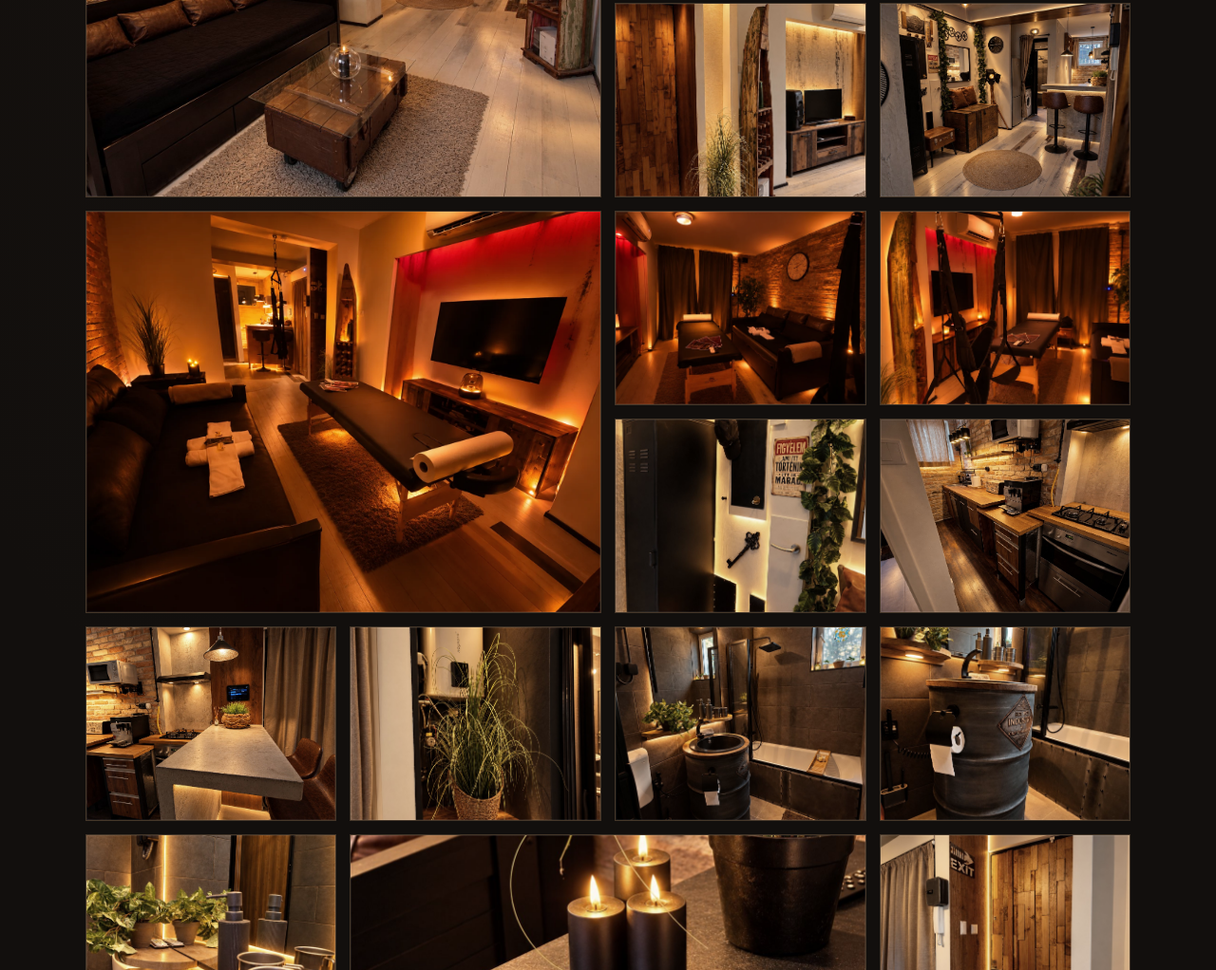
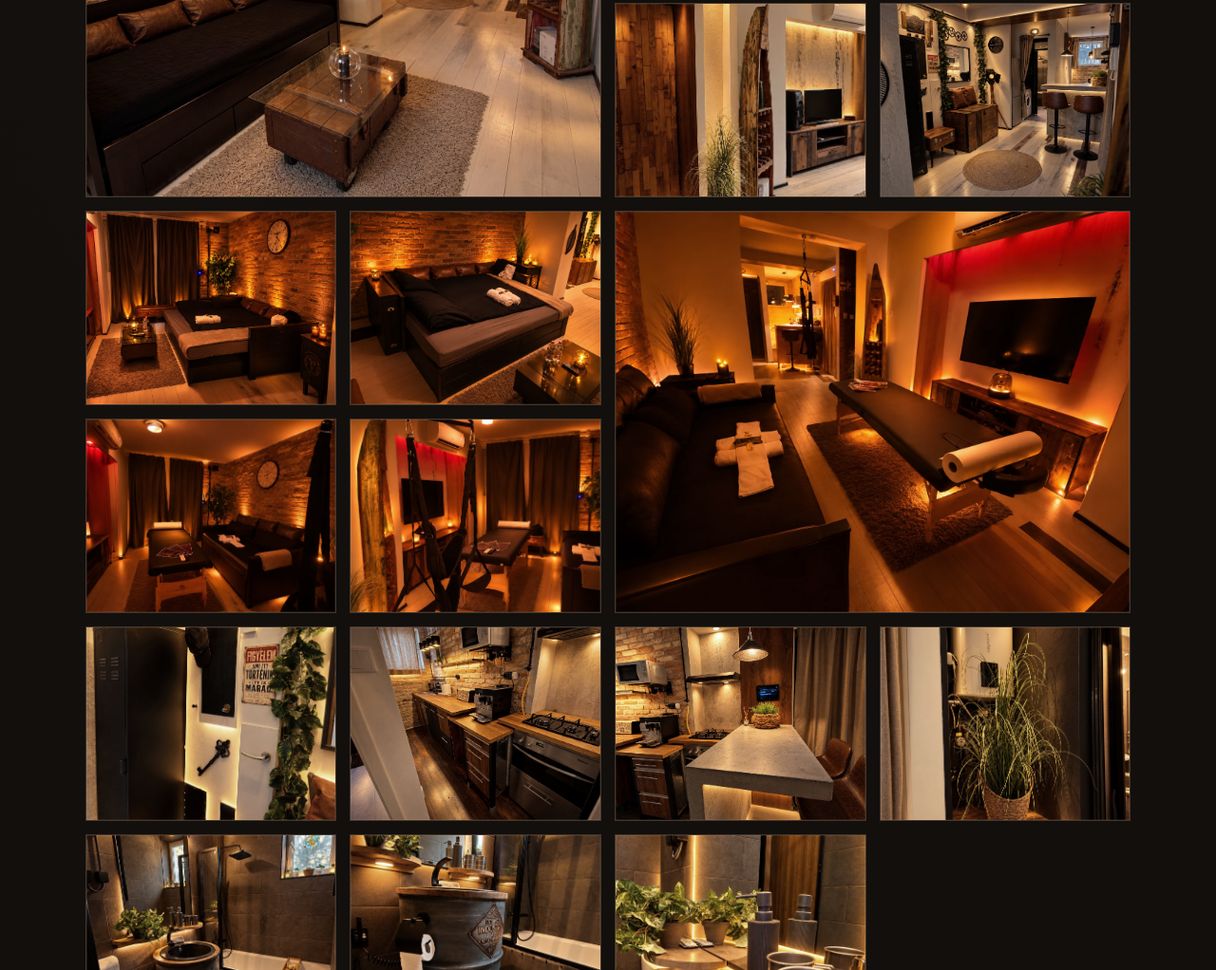
Before and after one commit to centaurfoto/bunker-private-loft, a plain HTML site: page index.html in a window 1280 px wide. Shown: the part 3454-4476 px from the top of the page at 95% size. Drawn offline with nearby package versions, Linux system fonts and the light colour scheme.

Commit message:
Add ambient double-bed photos to loft gallery

```diff
--- a/index.html
+++ b/index.html
@@ -80,6 +80,8 @@ footer{border-top-color:#c4a17b30}
 <a href="#foto10"><img src="images/10.jpg" alt="BUNKER – Nappali" loading="lazy"></a>
 <a href="#foto11"><img src="images/11.jpg" alt="BUNKER – Nappalisarok" loading="lazy"></a>
 <a href="#foto01"><img src="images/01.jpg" alt="BUNKER – Belső tér" loading="lazy"></a>
+<a href="#foto-bunker-franciaagy-borostyanfenyben"><img src="images/bunker-franciaagy-borostyanfenyben.webp" alt="A BUNKER franciaágyként bekészített kanapéágya borostyánfényben" width="1448" height="1086" loading="lazy"></a>
+<a href="#foto-bunker-franciaagy-teglafalas-szoba"><img src="images/bunker-franciaagy-teglafalas-szoba.webp" alt="A BUNKER kétszemélyes ágya megvilágított téglafallal és bekészített törölközőkkel" width="1448" height="1086" loading="lazy"></a>
 <a href="#foto-bunker-masszazsszoba-borostyanfenyben" class="gallery-featured"><img src="images/bunker-masszazsszoba-borostyanfenyben.webp" alt="A BUNKER masszázsszobája borostyánfényben, masszázsággyal és kanapéval" width="1448" height="1086" loading="lazy"></a>
 <a href="#foto-bunker-masszazsagy-teglafal"><img src="images/bunker-masszazsagy-teglafal.webp" alt="Masszázságy és kanapé a BUNKER megvilágított téglafala mellett" width="1086" height="1448" loading="lazy"></a>
 <a href="#foto-bunker-masszazsszoba-fuggesztett-hinta"><img src="images/bunker-masszazsszoba-fuggesztett-hinta.webp" alt="Függesztett hinta a BUNKER masszázsszobájában" width="1086" height="1448" loading="lazy"></a>
```
Also changed, not shown: images/bunker-franciaagy-borostyanfenyben.webp (added), images/bunker-franciaagy-teglafalas-szoba.webp (added).
